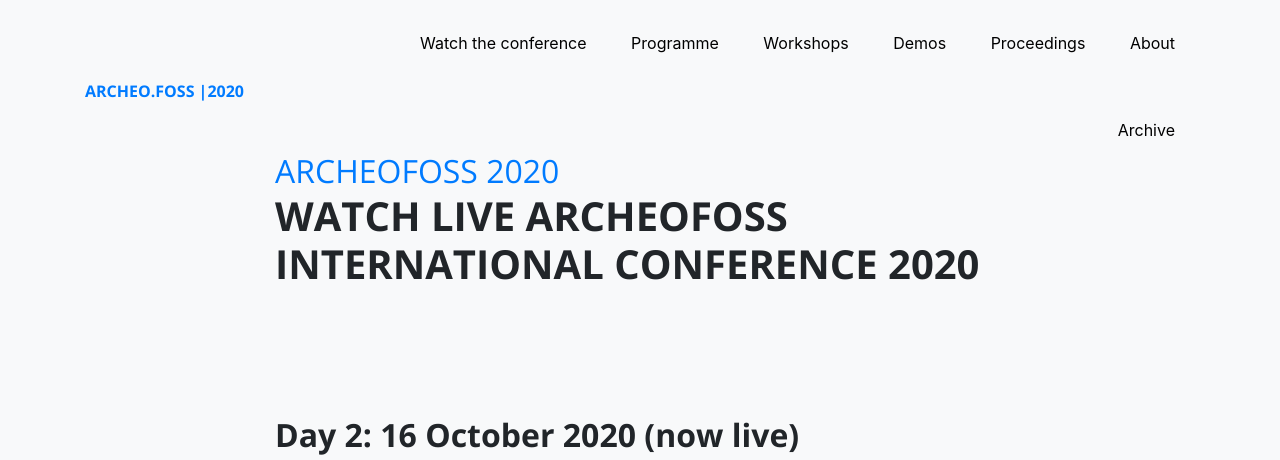
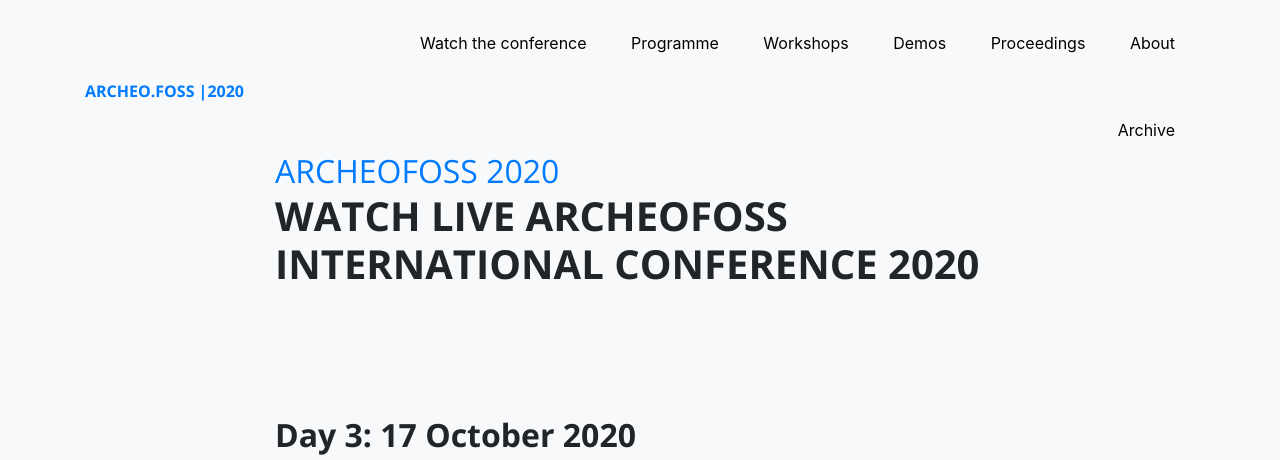
Before and after one commit to archeofoss/archeofoss2020, a Jekyll site: the page built from watch/index.md, in a window 1280 px wide and 1400 px high. Shown: the top 460 px of the window. Built offline with Jekyll 4.4.1, drawn with Linux system fonts in a browser that asks for light colours; nearby versions of some CDN libraries; some of the changed text lies outside the part shown; grey boxes are pictures that could not be loaded.

Commit message:
Day 3 up

```diff
--- a/watch/index.md
+++ b/watch/index.md
@@ -3,15 +3,18 @@
 layout: article-slim
 ---
 
-## Day 2: 16 October 2020 (now live)
+
+## Day 3: 17 October 2020
 
 <div class="embed-responsive embed-responsive-16by9">
-    <iframe width="560" height="315" src="https://www.youtube.com/embed/bgkLcKsKtOA " frameborder="0" allow="accelerometer; autoplay; clipboard-write; encrypted-media; gyroscope; picture-in-picture" allowfullscreen></iframe>
+    <iframe width="560" height="315" src="https://www.youtube.com/embed/GieO7FGBbrQ " frameborder="0" allow="accelerometer; autoplay; clipboard-write; encrypted-media; gyroscope; picture-in-picture" allowfullscreen></iframe>
 </div>
 
 [Ask a question by joining the Telegram group](https://t.me/archeofoss)
 
+
 ---
+
 
 ## Day 1: 15 October 2020
 
@@ -21,10 +24,10 @@
 
 [Ask a question by joining the Telegram group](https://t.me/archeofoss)
 
-## Day 3: 17 October 2020
+## Day 2: 16 October 2020 (now live)
 
 <div class="embed-responsive embed-responsive-16by9">
-    <iframe width="560" height="315" src="https://www.youtube.com/embed/GieO7FGBbrQ " frameborder="0" allow="accelerometer; autoplay; clipboard-write; encrypted-media; gyroscope; picture-in-picture" allowfullscreen></iframe>
+    <iframe width="560" height="315" src="https://www.youtube.com/embed/bgkLcKsKtOA " frameborder="0" allow="accelerometer; autoplay; clipboard-write; encrypted-media; gyroscope; picture-in-picture" allowfullscreen></iframe>
 </div>
 
 [Ask a question by joining the Telegram group](https://t.me/archeofoss)
```
